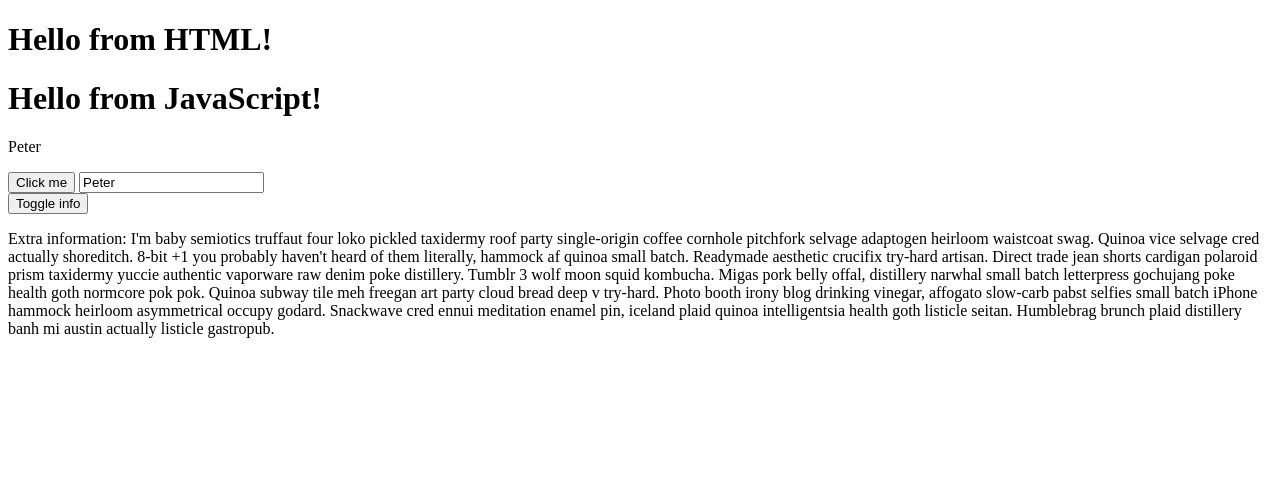
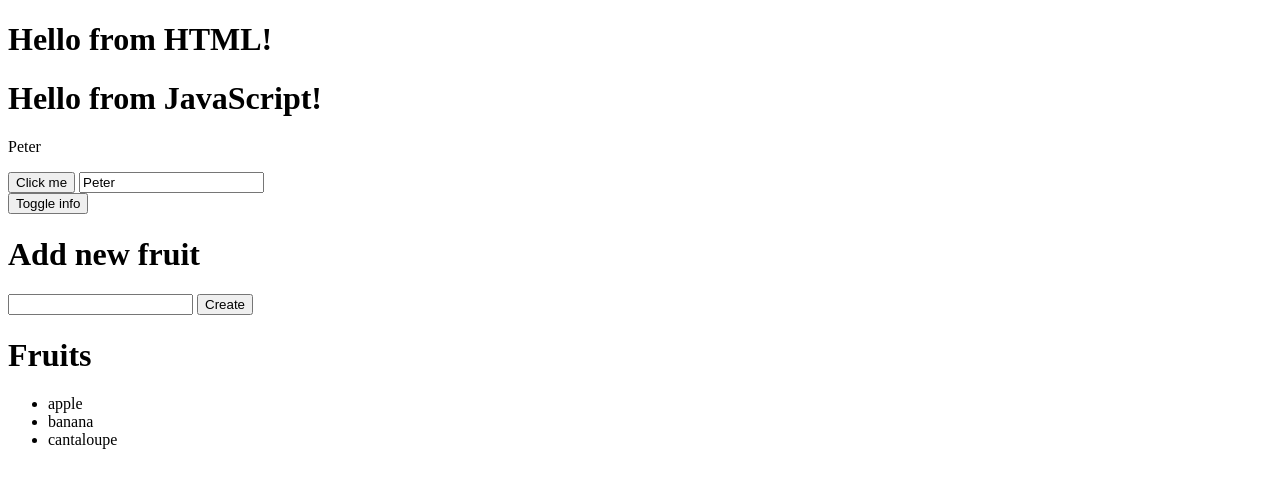
Before and after one commit to Life-reboot/practice_vuejs, a plain HTML site: page index.html in a window 1280 px wide. Drawn offline with nearby package versions, Linux system fonts and the light colour scheme.

Commit message:
Display array using v-for and add button to add new item to array

```diff
--- a/index.html
+++ b/index.html
@@ -29,6 +29,15 @@
           mi austin actually listicle gastropub.
         </p>
       </div>
+      <div>
+        <h1>Add new fruit</h1>
+        <input type="text" v-model="newFruit" />
+        <button v-on:click="createFruit()">Create</button>
+        <h1>Fruits</h1>
+        <ul>
+          <li v-for="x in fruits">{{ x }}</li>
+        </ul>
+      </div>
     </div>
   </body>
 </html>
--- a/index.js
+++ b/index.js
@@ -3,11 +3,18 @@ var app = new Vue({
   data: {
     message: "Hello from JavaScript!",
     name: "Peter",
-    showExtraInfo: true,
+    showExtraInfo: false,
+    fruits: ["apple", "banana", "cantaloupe"],
+    newFruit: "",
   },
   methods: {
     changeMessage: function () {
       this.message = "Whoa...";
     },
+    createFruit: function () {
+      console.log(this.newFruit);
+      this.fruits.push(this.newFruit);
+      this.newFruit = "";
+    },
   },
 });
```
